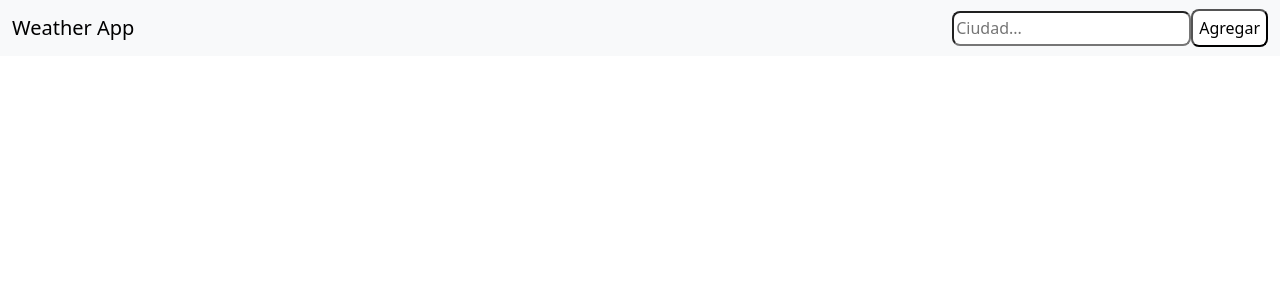
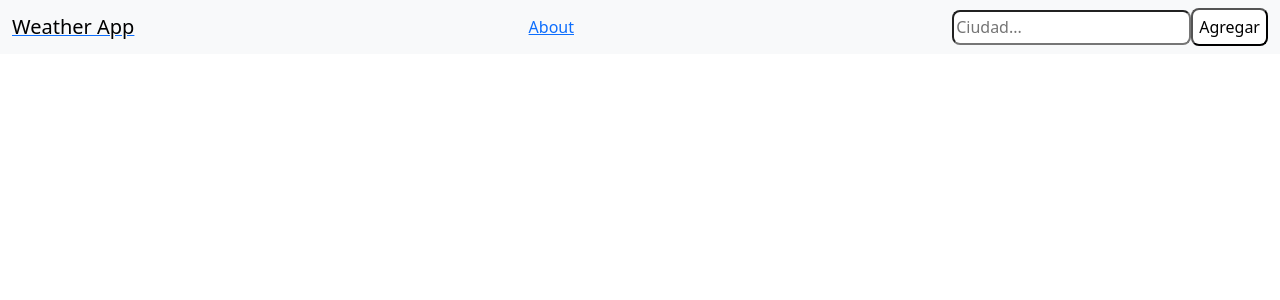
Before and after one commit to Cymbal-Axel/weather-app, a React (Create React App) app: page / in a window 1280 px wide. Shown: the top 300 px of the page. Built offline with nearby package versions, Linux system fonts and the light colour scheme.

Commit message:
se agrego un Link To para el Componente About

```diff
--- a/src/components/Nav.jsx
+++ b/src/components/Nav.jsx
@@ -2,12 +2,17 @@
 import SearchBar from './SearchBar.jsx';
 import Navbar from 'react-bootstrap/Navbar';
 import Container from 'react-bootstrap/Container';
+import {Link} from 'react-router-dom';
 
 function Nav({onSearch}){
     return(
         <Navbar bg="light" expand="lg">
             <Container fluid>
-                <Navbar.Brand href="#home">Weather App</Navbar.Brand>
+                <Link to={'/'}>
+                    <Navbar.Brand href="#home">Weather App</Navbar.Brand>
+                </Link>
+
+                <Link to={'/about'}>About</Link>
 
                 <SearchBar onSearch={onSearch}/>
             </Container>
```
